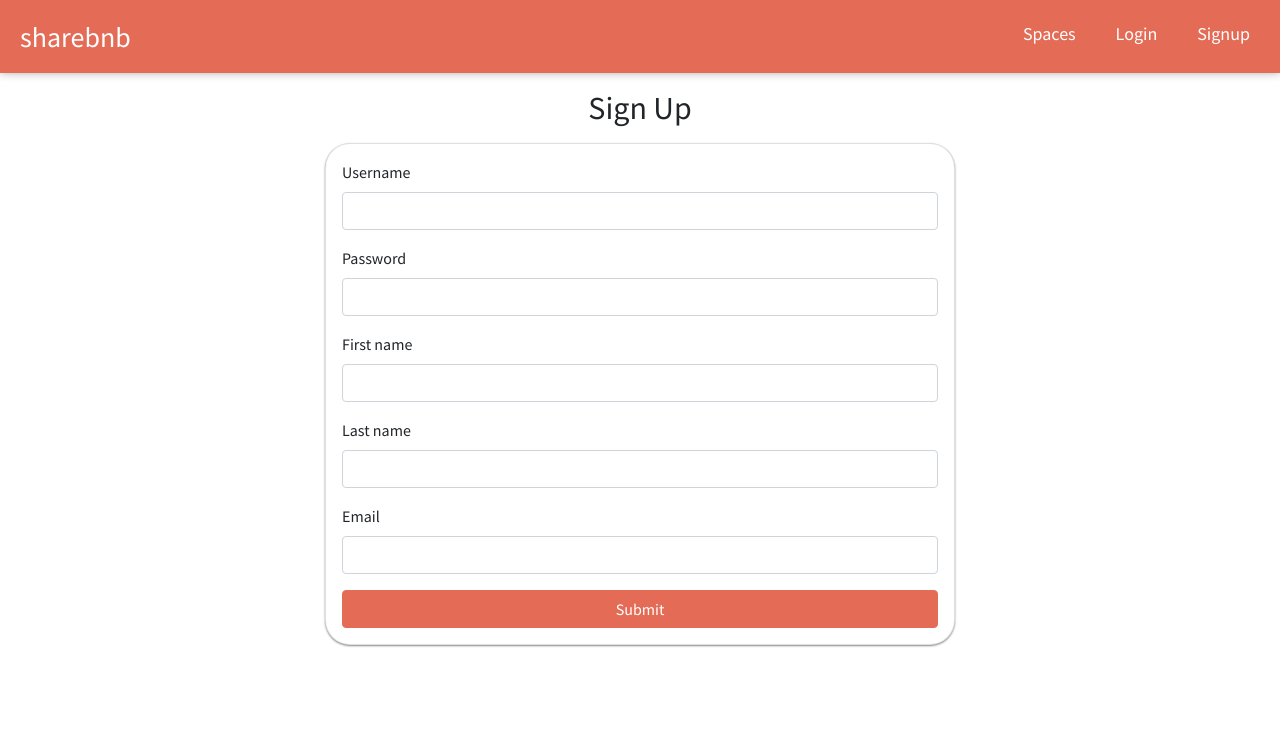
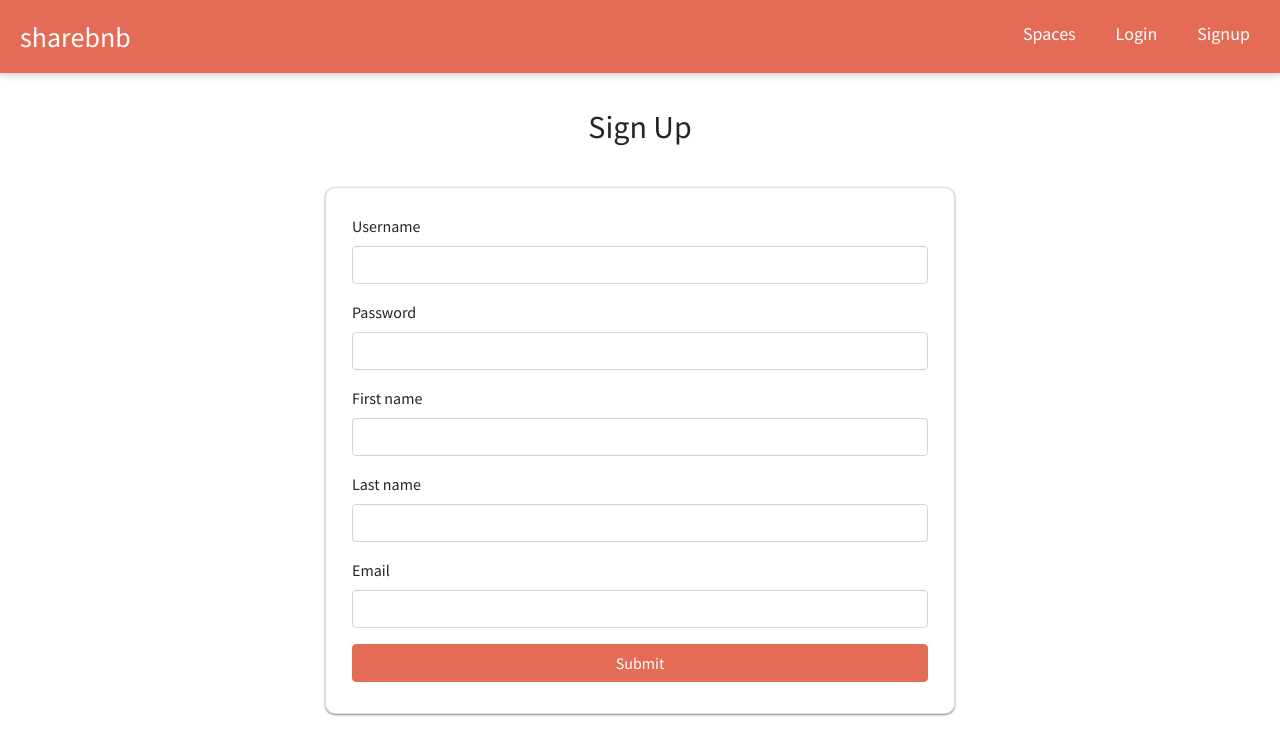
Before and after one commit to maurice-baez/sharebnb-react-frontend, a React (Create React App) app: page /signup in a window 1280 px wide. Shown: the top 754 px of the page. Built offline with nearby package versions, Linux system fonts and the light colour scheme; no server answers.

Commit message:
misc style changes

```diff
--- a/src/Homepage.css
+++ b/src/Homepage.css
@@ -23,7 +23,22 @@
 }
 
 .Homepage-message {
-  font-size: 18px;
+  font-size: 22px;
+  font-weight: 500;
+  text-shadow: 2 2px 35px var(--primary-color);
+}
+
+.btn__home {
+  border: 1px solid var(--white-color);
+  color: var(--white-color);
+  margin: 10px;
+  border-radius: 10px;
+  box-shadow: 0 2px 4px 0 var(--gray-color);
+}
+
+.btn__home:hover {
+  background-color: var(--primary-color);
+  border-color: var(--primary-color);
 }
 
 .btn-start {
@@ -155,7 +170,6 @@
     min-height: calc(100vh - 59px);
   }
   .Homepage-title {
-    margin-top: 10px;
     font-size: 64px;
   }
   .Homepage-name {
--- a/src/Homepage.js
+++ b/src/Homepage.js
@@ -36,10 +36,14 @@ function Homepage() {
           <>
             <p className="Homepage-message">Lets find your perfect space...</p>
             <Link to="/login">
-              <button className="btn btn-outline-light m-3">Login</button>
+              <button className="btn btn-outline-primary btn__home">
+                Login
+              </button>
             </Link>
             <Link to="/signup">
-              <button className="btn btn-outline-light m-3">Signup</button>
+              <button className="btn btn-outline-primary btn__home">
+                Signup
+              </button>
             </Link>
           </>
         )}
--- a/src/LoginForm.css
+++ b/src/LoginForm.css
@@ -1,13 +1,10 @@
-.card__container {
-  display: flex;
-  flex-direction: column;
-  justify-content: center;
-  align-items: center;
+.login__card {
+  width: 40%;
+  padding: 10px 10px 15px 10px;
+  margin-top: 25px;
 }
-
-.login__card {
-  border-radius: 25px;
-  width: 50%;
+.icon-palm {
+  font-size: 300px;
 }
 
 .login__btn {
--- a/src/LoginForm.js
+++ b/src/LoginForm.js
@@ -89,7 +89,7 @@ function LoginForm({ login }) {
 
               <div className="d-grid">
                 <button
-                  className="btn btn-outline-secondary login__btn"
+                  className="btn btn-outline-secondary form__btn"
                   onClick={handleSubmit}
                 >
                   Submit
--- a/src/NewListingForm.css
+++ b/src/NewListingForm.css
@@ -1,25 +1,18 @@
-.card__container {
-  display: flex;
-  flex-direction: column;
-  justify-content: center;
-  align-items: center;
+.newListing__card {
+  border-radius: 10px;
+  width: 50%;
 }
 
-.newListing__card {
-  border-radius: 25px;
-  width: 75%;
+input[type="file"]::file-selector-button {
+  border: 2px solid var(--primary-color);
+  color: var(--white-color);
+  border-radius: 10px;
+  margin: 0 5px;
+  background-color: var(--primary-color);
 }
 
-.newLisitng__btn {
-  color: var(--white-color);
-  background-color: var(--primary-color);
-  border: 1px solid var(--primary-color);
-}
-
-.newLisitng__btn:hover {
-  background-color: var(--white-color);
-  border: 1px solid var(--primary-color);
-  color: var(--primary-color);
+input[type="file"]::file-selector-button:hover {
+  transform: scale(1.03);
 }
 
 @media (max-width: 767px) {
--- a/src/NewListingForm.js
+++ b/src/NewListingForm.js
@@ -33,8 +33,8 @@ function NewListingForm({ addListing }) {
 
   return (
     <div className="NewListingForm">
-      <div className="container card__container mt-3">
-        <h2 className="mb-3">Add a New Listing</h2>
+      <div className="container card__container mt-5">
+        <h2 className="mb-3">Add a new space</h2>
         <div className="card newListing__card">
           <div className="card-body">
             <form onSubmit={handleSubmit}>
@@ -50,7 +50,7 @@ function NewListingForm({ addListing }) {
               <div className="mb-3">
                 <label className="form-label">Description</label>
                 <textarea
-                  rows="5"
+                  rows="2"
                   name="description"
                   className="form-control"
                   value={formData.description}
@@ -98,6 +98,7 @@ function NewListingForm({ addListing }) {
               <div className="mb-3">
                 <label htmlFor="images">Images</label>
                 <input
+                  className="custom-file-input"
                   type="file"
                   name="image"
                   id="image"
@@ -107,7 +108,7 @@ function NewListingForm({ addListing }) {
               </div>
               <div className="d-grid">
                 <button
-                  className="btn btn-outline-secondary newLisitng__btn"
+                  className="btn btn-outline-secondary form__btn"
                   onClick={handleSubmit}
                 >
                   Submit
--- a/src/SignupForm.css
+++ b/src/SignupForm.css
@@ -1,12 +1,5 @@
-.card__container {
-  display: flex;
-  flex-direction: column;
-  justify-content: center;
-  align-items: center;
-}
-
 .signup__card {
-  border-radius: 25px;
+  border-radius: 10px;
   width: 50%;
 }
 
--- a/src/SignupForm.js
+++ b/src/SignupForm.js
@@ -123,7 +123,7 @@ function SignupForm({ signup }) {
               ) : null}
               <div className="d-grid">
                 <button
-                  className="btn btn-outline-secondary signup__btn"
+                  className="btn btn-outline-secondary form__btn"
                   onClick={handleSubmit}
                 >
                   Submit
--- a/src/index.css
+++ b/src/index.css
@@ -43,7 +43,48 @@ ul {
 }
 
 .card {
-  border-radius: 0;
   box-shadow: 0 1px 2px 0 var(--gray-color);
+  border-radius: 10px;
   margin-bottom: 15vh;
+  width: 40%;
+  padding: 10px 10px 15px 10px;
+  margin-top: 25px;
 }
+
+.card__container {
+  display: flex;
+  flex-direction: column;
+  justify-content: center;
+  align-items: center;
+}
+
+.LoginForm {
+  margin-top: 100px;
+}
+
+.SignupForm {
+  margin-top: 35px;
+}
+
+.form__btn {
+  color: var(--white-color);
+  background-color: var(--primary-color);
+  border: 1px solid var(--primary-color);
+}
+
+.form__btn:hover {
+  background-color: var(--primary-color);
+  border: 1px solid var(--primary-color);
+  color: var(--white-color);
+  transform: scale(1.01);
+}
+
+@media (max-width: 767px) {
+  .LoginForm {
+    margin-top: 100px;
+  }
+
+  .SignupForm {
+    margin-top: 75px;
+  }
+}
```
